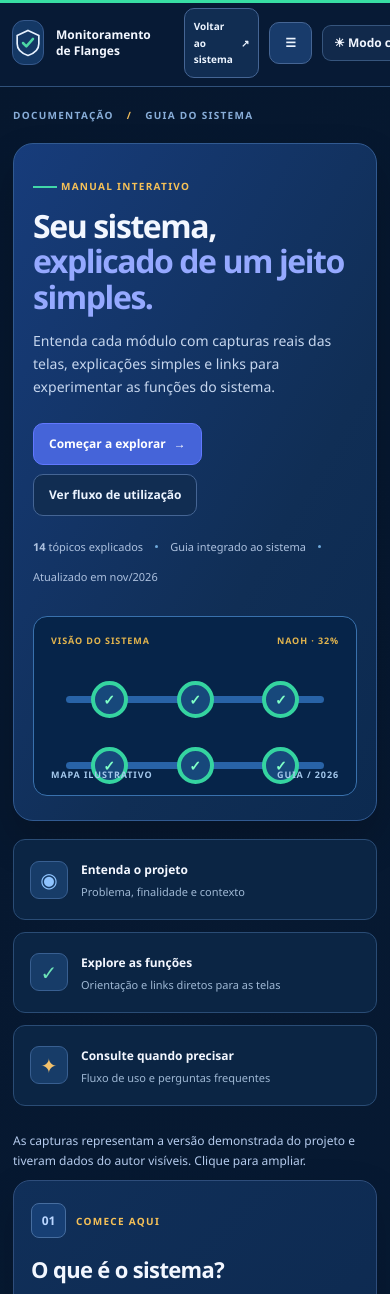
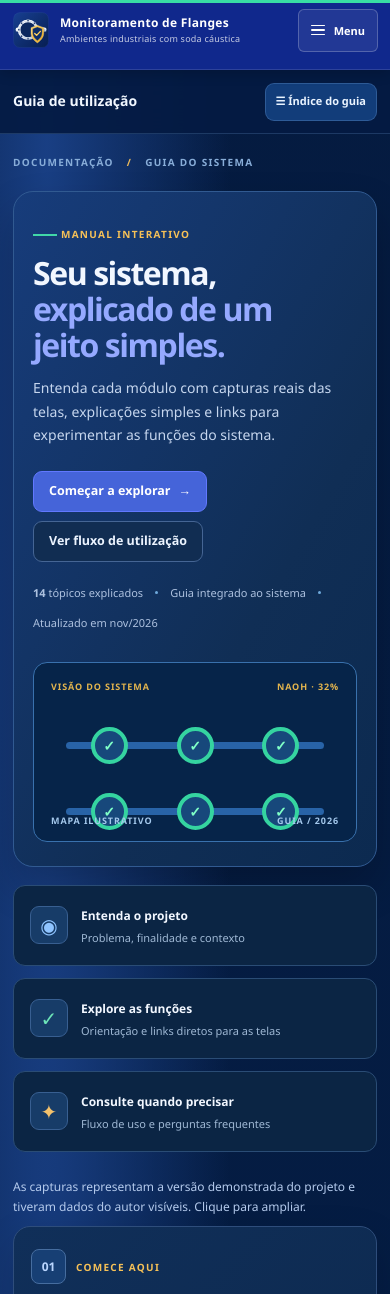
Before and after one commit to LucasMarangoni01/Projeto_Final, a Spring Boot app: page /guia in a window 390 px wide; the page is wider, and only the part inside the window is pictured. Shown: the top 1294 px of that part. Run offline with Spring Boot 4, Linux system fonts and the light colour scheme; the visitor is signed in with stand-in values (Sample User, id 1); some of the project's set-up classes (security, data sources, template engines, error pages and the like) are left out, and stand-ins take their place.

Commit message:
fix: adiciona menu principal completo ao Guia
* fix(guia): utiliza menu global com perfil, temas e permissoes

* style(guia): integra menu institucional e preserva indice responsivo

* test(ui): garante menu global, controles e estrutura do Guia

* fix(guia): mantem caminho do tema compativel com testes existentes

```diff
--- /dev/null
+++ b/src/main/resources/static/guia-nav.css
@@ -0,0 +1,148 @@
+/* Menu institucional reutilizado na pagina Guia.
+   O indice lateral continua sendo uma navegacao independente dos modulos. */
+
+/* A barra do sistema e a mesma do dashboard, com os mesmos links e permissoes.
+   A faixa do Guia abaixo e apenas contextual; nao cria um segundo menu global. */
+body:has(.guide-utilitybar) .main-nav {
+    position: sticky;
+    top: 0;
+    z-index: 1000;
+}
+
+.guide-utilitybar.topbar {
+    position: relative;
+    top: auto;
+    z-index: 20;
+    width: 100%;
+    min-height: 72px;
+    display: flex;
+    align-items: center;
+    justify-content: space-between;
+    gap: 20px;
+    padding: 13px clamp(16px,3vw,44px);
+    border-bottom: 1px solid rgba(147,197,253,.18);
+    background: rgba(5,27,67,.92);
+    text-align: left;
+}
+
+.guide-utilitybar-heading {
+    display: flex;
+    flex-direction: column;
+    gap: 3px;
+    min-width: 0;
+}
+.guide-utilitybar-eyebrow {
+    color: #f4c45f;
+    font: 800 10px/1.4 'JetBrains Mono', Consolas, monospace;
+    letter-spacing: .11em;
+}
+.guide-utilitybar-heading strong {
+    color: #f1f7ff;
+    font-size: 18px;
+    font-weight: 800;
+    line-height: 1.3;
+}
+.guide-utilitybar-heading small {
+    color: #b7cbe5;
+    font-size: 12px;
+    line-height: 1.4;
+}
+.guide-utilitybar-actions {
+    flex-wrap: wrap;
+    justify-content: flex-end;
+}
+.guide-utilitybar .btn {
+    min-height: 40px;
+    padding: 8px 13px;
+    font-family: 'IBM Plex Sans','Segoe UI',Arial,sans-serif;
+    font-size: 12px;
+    font-weight: 700;
+    border-color: rgba(147,197,253,.22);
+    border-radius: 9px;
+}
+.guide-utilitybar .btn:hover {
+    border-color: rgba(147,197,253,.48);
+}
+.guide-utilitybar .btn-menu {
+    display: none;
+    background: #123d7a;
+    color: #eaf4ff;
+}
+.guide-utilitybar .header-chip {
+    color: #b4f3d9;
+    border-color: rgba(74,222,128,.28);
+}
+
+/* Mantem indice lateral abaixo da barra fixa do sistema. */
+body:has(.guide-utilitybar) .sidebar {
+    position: sticky;
+    top: 78px;
+    height: calc(100vh - 78px);
+}
+body:has(.guide-utilitybar) .guide-section {
+    scroll-margin-top: 89px;
+}
+body:has(.guide-utilitybar) .reading-progress {
+    top: 0;
+    z-index: 1001;
+}
+html[data-theme="light"] .guide-utilitybar.topbar {
+    background: #fff;
+    border-bottom-color: #d5e1ef;
+}
+html[data-theme="light"] .guide-utilitybar-heading strong { color: #1a3c65; }
+html[data-theme="light"] .guide-utilitybar-heading small { color: #526d8e; }
+html[data-theme="light"] .guide-utilitybar-eyebrow { color: #986916; }
+html[data-theme="light"] .guide-utilitybar .btn {
+    background: #eaf2fd;
+    border-color: #c4d6eb;
+    color: #1b497c;
+}
+html[data-theme="light"] .guide-utilitybar .header-chip {
+    color: #156245;
+    background: #edf9f2;
+    border-color: #b7e5cd;
+}
+
+@media (max-width: 980px) {
+    body:has(.guide-utilitybar) .sidebar {
+        position: fixed;
+        z-index: 35;
+        top: 64px;
+        bottom: 0;
+        height: auto;
+    }
+    body:has(.guide-utilitybar) .mobile-overlay:not([hidden]) {
+        position: fixed;
+        top: 64px;
+        bottom: 0;
+        z-index: 34;
+    }
+    .guide-utilitybar .btn-menu { display: inline-flex; }
+}
+@media (max-width: 650px) {
+    .guide-utilitybar.topbar {
+        min-height: 64px;
+        padding: 10px 13px;
+        gap: 11px;
+    }
+    .guide-utilitybar-heading strong { font-size: 15px; }
+    .guide-utilitybar-heading small,
+    .guide-utilitybar .header-chip { display: none; }
+    .guide-utilitybar-actions { gap: 7px; }
+    .guide-utilitybar .btn { min-height: 38px; padding: 7px 10px; }
+    body:has(.guide-utilitybar) .sidebar { top: 60px; }
+    body:has(.guide-utilitybar) .mobile-overlay:not([hidden]) { top: 60px; }
+}
+@media (max-width: 390px) {
+    .guide-utilitybar-heading small,
+    .guide-utilitybar-eyebrow { display: none; }
+    .guide-utilitybar-heading strong { font-size: 14px; }
+    .guide-utilitybar .btn { font-size: 11px; }
+}
+@media print {
+    .main-nav,
+    .guide-utilitybar,
+    .mobile-overlay { display: none !important; }
+    body:has(.guide-utilitybar) .sidebar { display: none !important; }
+}
--- a/src/main/resources/templates/guia.html
+++ b/src/main/resources/templates/guia.html
@@ -1,11 +1,12 @@
 <!doctype html>
-<html lang="pt-BR">
+<html lang="pt-BR" xmlns:th="http://www.thymeleaf.org">
 <head>
   <meta charset="utf-8">
   <meta name="viewport" content="width=device-width, initial-scale=1">
   <meta name="color-scheme" content="light dark">
   <meta name="description" content="Guia de uso do Sistema de Monitoramento e Gerenciamento de Flanges em ambientes industriais com soda cáustica.">
   <title>Guia do Sistema | Monitoramento de Flanges</title>
+  <link rel="stylesheet" th:href="@{/menu.css}">
   <style>
 :root{--bg:#06182f;--bg2:#0a2444;--surface:#0d2a4d;--border:#244a74;--text:#f3f7ff;--muted:#a7bdd8;--blue:#7b9aff;--green:#38dea4;--gold:#f6c157}
 *{box-sizing:border-box}html{scroll-behavior:smooth;scroll-padding-top:94px}body{margin:0;color:var(--text);background:linear-gradient(135deg,#06172e 0%,#0a264a 65%,#07172d 100%);font:15px/1.65 "Segoe UI",Arial,sans-serif}a{color:inherit;text-decoration:none}button,input{font:inherit}button{cursor:pointer}a:focus-visible,button:focus-visible,input:focus-visible,summary:focus-visible{outline:2px solid #aad0ff;outline-offset:3px}.skip-link{position:absolute;top:-80px;left:12px;background:white;color:#071629;z-index:80;padding:7px 15px}.skip-link:focus{top:10px}.reading-progress{position:fixed;top:0;left:0;width:0;height:3px;background:var(--green);z-index:100}
@@ -45,20 +46,22 @@ document.getElementById('printGuide').addEventListener('click',()=>window.print(
 });</script>
     <script src="/theme.js"></script>
     <link rel="stylesheet" href="/theme.css">
+    <link rel="stylesheet" th:href="@{/guia-nav.css}">
 </head>
 <body>
   <a class="skip-link" href="#conteudo">Ir para o conteúdo</a>
   <div class="reading-progress" id="readingProgress" aria-hidden="true"></div>
-  <header class="topbar">
-    <a class="brand" href="#visao-geral" aria-label="Voltar ao início do Guia do Sistema">
-      <span class="brand-mark" aria-hidden="true"><svg viewBox="0 0 36 36" width="30" height="30" fill="none"><path d="m18 3 13 6v10c0 8-5 11.5-13 14-8-2.5-13-6-13-14V9L18 3Z" stroke="#E8F2FF" stroke-width="2"/><path d="m12 18 4 4 8-9" stroke="#4DD8A4" stroke-width="3" stroke-linecap="round" stroke-linejoin="round"/></svg></span>
-      <span class="brand-text"><strong>Monitoramento de Flanges</strong><small>Documentação e orientação</small></span>
-    </a>
-    <div class="header-actions">
+  <div th:replace="~{fragments/menu :: menu}"></div>
+  <header class="topbar guide-utilitybar" aria-label="Ferramentas do guia">
+    <div class="guide-utilitybar-heading">
+      <span class="guide-utilitybar-eyebrow">DOCUMENTAÇÃO DO SISTEMA</span>
+      <strong>Guia de utilização</strong>
+      <small>Consulte as orientações e navegue pelos 14 tópicos do projeto.</small>
+    </div>
+    <div class="header-actions guide-utilitybar-actions">
       <span class="header-chip"><span class="status-dot"></span> GUIA DO SISTEMA</span>
-      <button type="button" class="btn btn-quiet no-print" id="printGuide" aria-label="Imprimir o guia"><span aria-hidden="true">⎙</span> <span class="hide-small">Imprimir</span></button>
-      <a class="btn btn-ghost" href="/" id="backToSystem">Voltar ao sistema <span aria-hidden="true">↗</span></a>
-      <button class="btn btn-menu no-print" type="button" id="openMenu" aria-label="Abrir índice" aria-controls="guideSidebar" aria-expanded="false">☰</button>
+      <button type="button" class="btn btn-quiet no-print" id="printGuide" aria-label="Imprimir o guia"><span aria-hidden="true">⎙</span> <span>Imprimir</span></button>
+      <button class="btn btn-menu no-print" type="button" id="openMenu" aria-label="Abrir índice do guia" aria-controls="guideSidebar" aria-expanded="false">☰ Índice do guia</button>
     </div>
   </header>
   <div class="mobile-overlay" id="mobileOverlay" hidden></div>
@@ -383,5 +386,6 @@ document.addEventListener('DOMContentLoaded',()=>{
   dialog.addEventListener('close',()=>{image.removeAttribute('src')});
 });
 </script>
+<script th:src="@{/menu.js}"></script>
 </body>
 </html>
```
Also changed, not shown: 1 other file.
